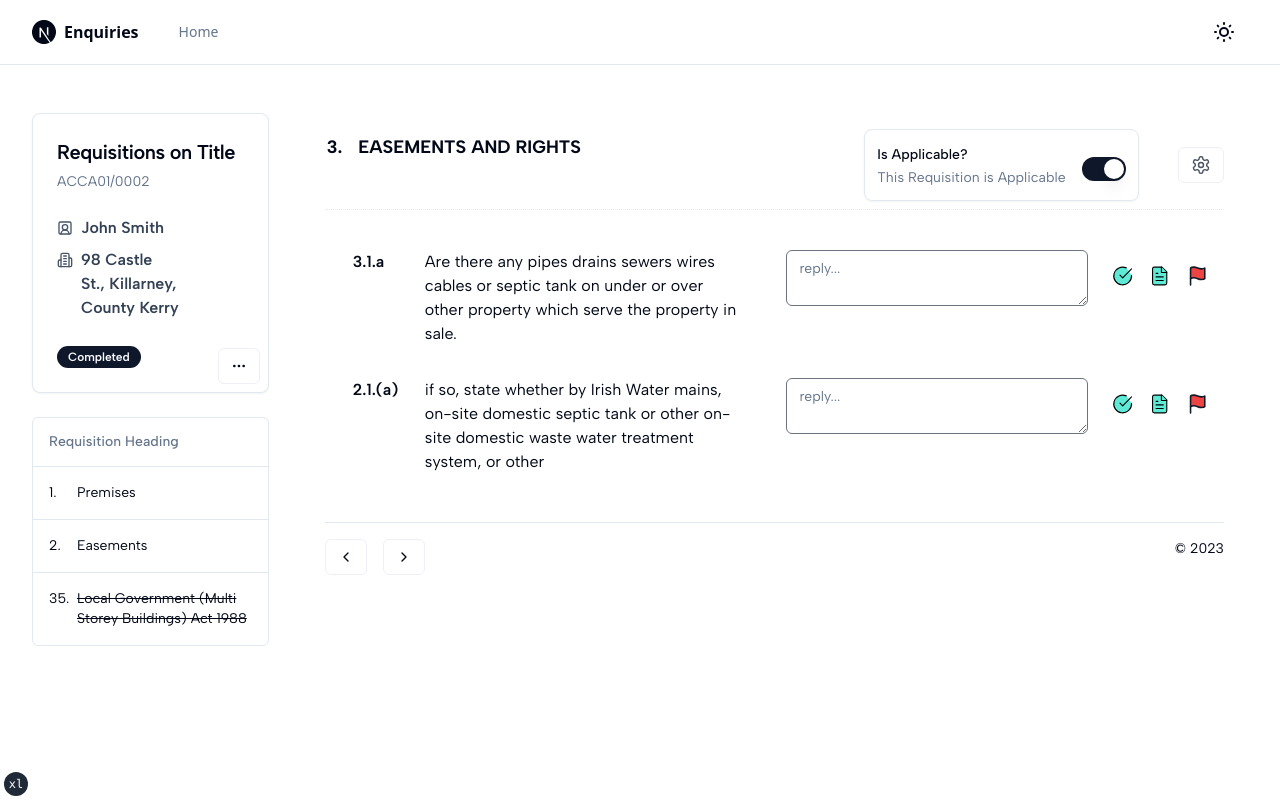
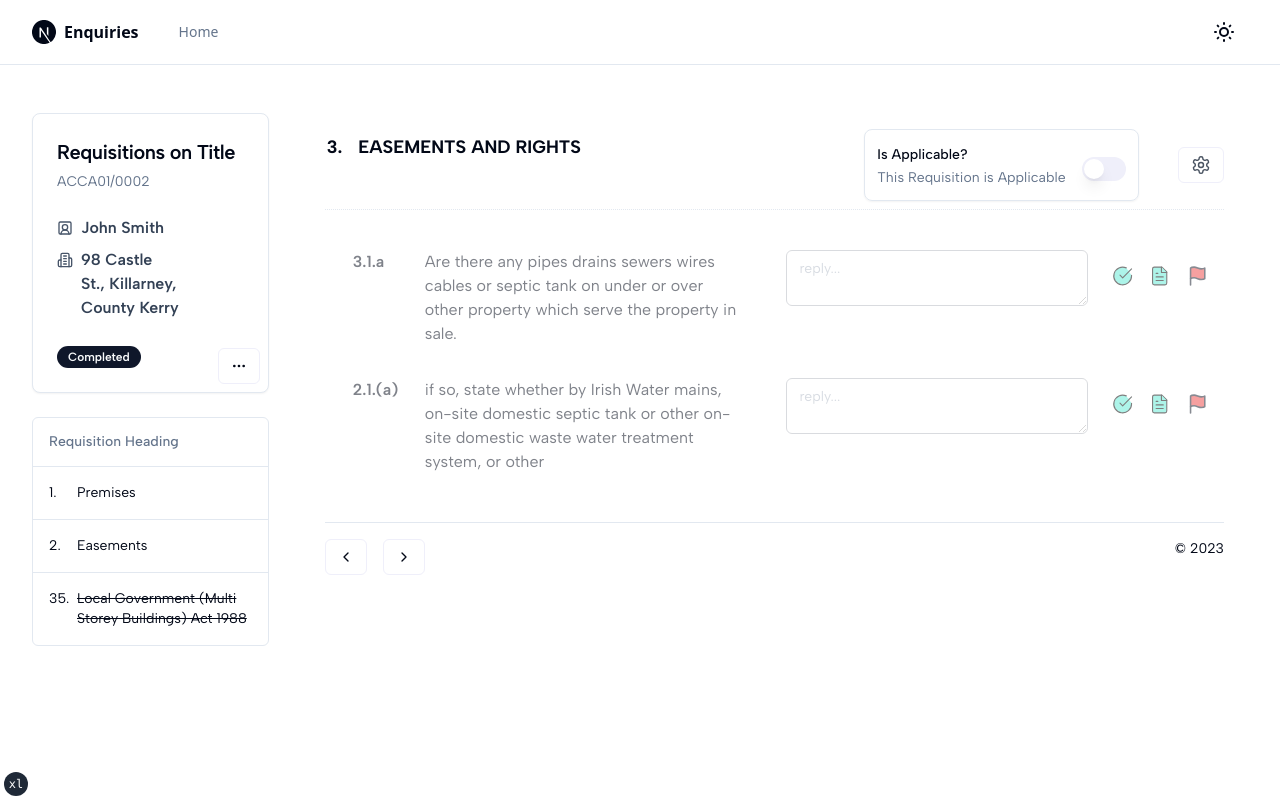
Before and after one commit to kanejoe/enquiries, a Next.js app: page /atomic_requisition in a window 1280 px wide. Built offline with nearby package versions, Linux system fonts and the light colour scheme.

Commit message:
getting basic state to work on is applicable

```diff
--- a/app/atomic_requisition/IsApplicableSwitch.tsx
+++ b/app/atomic_requisition/IsApplicableSwitch.tsx
@@ -16,6 +16,8 @@ import { Input } from "@/components/ui/input"
 import { Switch } from "@/components/ui/switch"
 import { useToast } from "@/components/ui/use-toast"
 
+import { useReqStore } from "./store"
+
 const FormSchema = z.object({
   isApplicable: z.boolean().default(false),
   reqId: z.string(),
@@ -23,17 +25,22 @@ const FormSchema = z.object({
 
 export function IsApplicableSwitchForm() {
   const { toast } = useToast()
+  const [reqId, isApplicable, updateIsApplicable] = useReqStore((state) => [
+    state.reqId,
+    state.isApplicable,
+    state.updateIsApplicable,
+  ])
 
   const form = useForm<z.infer<typeof FormSchema>>({
     resolver: zodResolver(FormSchema),
     defaultValues: {
-      isApplicable: true,
-      reqId: "dfak",
+      isApplicable,
+      reqId,
     },
   })
 
   function onSubmit(data: z.infer<typeof FormSchema>) {
-    console.log("🚀 ~ file: IsApplicableSwitch.tsx:35 ~ onSubmit ~ data:", data)
+    updateIsApplicable(data.isApplicable)
     toast({
       title: "You submitted the following values:",
       description: (
--- a/app/atomic_requisition/data.ts
+++ b/app/atomic_requisition/data.ts
@@ -49,5 +49,5 @@ export const req0 = {
   clauseRef: "3.",
   query: "Easements and Rights",
   level: 0,
-  reqIsApplicable: false,
+  isApplicable: false,
 }
--- a/app/atomic_requisition/page.tsx
+++ b/app/atomic_requisition/page.tsx
@@ -1,3 +1,5 @@
+"use client"
+
 import { CheckCircle, FileText, Flag } from "lucide-react"
 
 import { AtomicRequisitionProps } from "@/types/AtomicRequisition"
@@ -10,12 +12,15 @@ import { Footer } from "./Footer"
 import { ReqHeadingDataTable } from "./heading-page"
 import { IsApplicableSwitchForm } from "./IsApplicableSwitch"
 import { ReplyForm } from "./ReplyForm"
+import { useReqStore } from "./store"
 
 /**
  *
  * @returns
  */
 export default function AtomicRequisitionPage() {
+  const store = useReqStore()
+
   return (
     <section className="mt-4 lg:flex lg:gap-x-8">
       <div className="mt-8 hidden lg:block lg:w-1/5">
@@ -32,25 +37,10 @@ export default function AtomicRequisitionPage() {
               clauseRef={req0.clauseRef}
               query={req0.query}
               level={req0.level}
-              reqIsApplicable={req0.reqIsApplicable}
+              isApplicable={req0.isApplicable}
             />
           ) : null}
-          <AtomicRequisition
-            reqId={req1.reqId}
-            clauseRef={req1.clauseRef}
-            query={req1.query}
-            reply={req1.reply}
-            level={req1.level}
-            replyRequired={req1.replyRequired}
-          />
-          <AtomicRequisition
-            reqId={req.reqId}
-            clauseRef={req.clauseRef}
-            query={req.query}
-            reply={req.reply}
-            level={req.level}
-            replyRequired={req.replyRequired}
-          />
+          <SectionContainer isApplicable={store.isApplicable} />
           <Footer />
         </div>
       </div>
@@ -63,16 +53,16 @@ function AtomicRequisitionHeading({
   clauseRef,
   query,
   level,
-  reqIsApplicable,
+  isApplicable,
 }: {
   reqId: string
   clauseRef: string
   query: string
   level: number
-  reqIsApplicable: boolean
+  isApplicable: boolean
 }) {
   return (
-    <div className="mb-6 w-full">
+    <div className="mb-6 w-full group-disabled:opacity-10">
       <div className="flex flex-col justify-between border-b border-dotted pb-2 lg:flex-row">
         <div className="mb-4 mt-1 basis-3/5">
           <div className="ml-0.5 inline-flex justify-center ">
@@ -177,3 +167,33 @@ function SectionOptions() {
     </div>
   )
 }
+
+function SectionContainer({ isApplicable }: { isApplicable: boolean }) {
+  const fieldsetCSS = cn(
+    "group transition delay-200",
+    { "opacity-100": isApplicable },
+    { "opacity-50": !isApplicable }
+  )
+  return (
+    <section className="">
+      <fieldset className={fieldsetCSS} disabled={!isApplicable}>
+        <AtomicRequisition
+          reqId={req1.reqId}
+          clauseRef={req1.clauseRef}
+          query={req1.query}
+          reply={req1.reply}
+          level={req1.level}
+          replyRequired={req1.replyRequired}
+        />
+        <AtomicRequisition
+          reqId={req.reqId}
+          clauseRef={req.clauseRef}
+          query={req.query}
+          reply={req.reply}
+          level={req.level}
+          replyRequired={req.replyRequired}
+        />
+      </fieldset>
+    </section>
+  )
+}
--- a/app/atomic_requisition/store.ts
+++ b/app/atomic_requisition/store.ts
@@ -1,4 +1,5 @@
 import { create } from "zustand"
+import { devtools } from "zustand/middleware"
 
 type State = {
   reqId: string
@@ -7,23 +8,27 @@ type State = {
   reply?: string
   level: number
   replyRequired: boolean
+  isApplicable: boolean
 }
 
 type Action = {
   updateQuery: (query: State["query"]) => void
   updateReply: (reply: State["reply"]) => void
   updateReplyRequired: (reply: State["replyRequired"]) => void
+  updateIsApplicable: (reply: State["isApplicable"]) => void
 }
 
 // Create your store, which includes both state and (optionally) actions
-const useStore = create<State & Action>((set) => ({
+export const useReqStore = create<State & Action>((set) => ({
   reqId: "R43FKLF",
   clauseRef: "3.",
   query: "Easements and Rights",
   reply: "",
   level: 0,
   replyRequired: true,
+  isApplicable: false,
   updateQuery: (query) => set(() => ({ query })),
   updateReply: (reply) => set(() => ({ reply })),
   updateReplyRequired: (replyRequired) => set(() => ({ replyRequired })),
+  updateIsApplicable: (isApplicable) => set(() => ({ isApplicable })),
 }))
```
